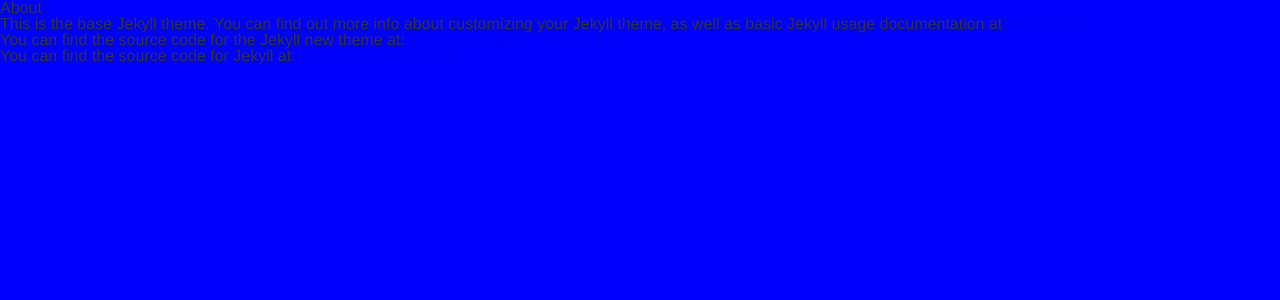
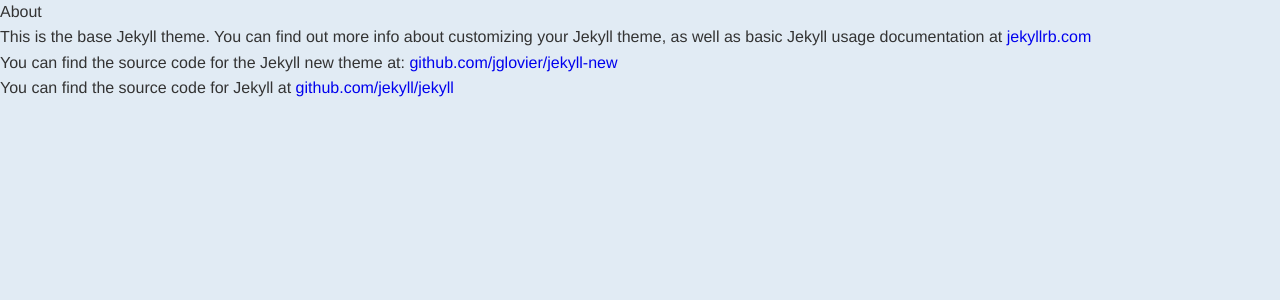
Before and after one commit to gayanvirajith/nugo, a Jekyll site: the page built from about.md, in a window 1280 px wide. Shown: the top 300 px of the page. Built offline with Jekyll 4.4.1, drawn with Linux system fonts in a browser that asks for light colours; nearby versions of some CDN libraries.

Commit message:
Above the fold css added

```diff
--- a/_layouts/default.html
+++ b/_layouts/default.html
@@ -14,19 +14,19 @@ layout: compress
 	    <meta name="description" content="{% if page.meta_description %}{{ page.meta_description }}{% else %}{{ site.harmony.meta_description }}{% endif %}">
 	    <link rel="canonical"
 	    href="{{ page.url | replace:'index.html','' | prepend: site.baseurl | prepend: site.url }}">
+
+      <style type="text/css">
+        html,body,div,span,applet,object,iframe,h1,h2,h3,h4,h5,h6,p,blockquote,pre,a,abbr,acronym,address,big,cite,code,del,dfn,em,img,ins,kbd,q,s,samp,small,strike,strong,sub,sup,tt,var,b,u,i,center,dl,dt,dd,ol,ul,li,fieldset,form,label,legend,table,caption,tbody,tfoot,thead,tr,th,td,article,aside,canvas,details,embed,figure,figcaption,footer,header,hgroup,menu,nav,output,ruby,section,summary,time,mark,audio,video{margin:0;padding:0;border:0;font-size:100%;font:inherit;vertical-align:baseline}article,aside,details,figcaption,figure,footer,header,hgroup,menu,nav,section,main{display:block}body{line-height:1}ol,ul{list-style:none}blockquote,q{quotes:none}blockquote:before,blockquote:after,q:before,q:after{content:'';content:none}table{border-collapse:collapse;border-spacing:0}h1,h2,h3,h4,h5,h6{line-height:1.5}p{line-height:1.6}ul{list-style-position:inside}ol{list-style:decimal;list-style-position:inside}h1,h2,h3,h4,h5,h6{color:#333}html *{-webkit-font-smoothing:antialiased;-moz-osx-font-smoothing:grayscale}*,*:after,*:before{-webkit-box-sizing:border-box;-moz-box-sizing:border-box;-ms-box-sizing:border-box;-o-box-sizing:border-box;box-sizing:border-box}body{font-size:100%;font-family:Helvetica,Arial,sans-serif;color:#333;background-color:red}@media only screen and (min-width: 768px){body{background-color:#e1ebf4}}img{border:0;display:block;max-width:100%;height:auto}a{text-decoration:none}
+      </style>
+
       <!-- HTML5 Shim and Respond.js IE8 support of HTML5 elements and media queries -->
       <!-- WARNING: Respond.js doesn't work if you view the page via file:// -->
       <!--[if lt IE 9]>
+        <link rel="stylesheet" type="text/css" href="{{ site.baseurl }}/assets/css/main.css">
         <script src="https://oss.maxcdn.com/html5shiv/3.7.2/html5shiv.min.js"></script>
         <script src="https://oss.maxcdn.com/respond/1.4.2/respond.min.js"></script>
       <![endif]-->
-      <style type="text/css">
-        html,body,div,span,applet,object,iframe,h1,h2,h3,h4,h5,h6,p,blockquote,pre,a,abbr,acronym,address,big,cite,code,del,dfn,em,img,ins,kbd,q,s,samp,small,strike,strong,sub,sup,tt,var,b,u,i,center,dl,dt,dd,ol,ul,li,fieldset,form,label,legend,table,caption,tbody,tfoot,thead,tr,th,td,article,aside,canvas,details,embed,figure,figcaption,footer,header,hgroup,menu,nav,output,ruby,section,summary,time,mark,audio,video{margin:0;padding:0;border:0;font-size:100%;font:inherit;vertical-align:baseline}article,aside,details,figcaption,figure,footer,header,hgroup,menu,nav,section,main{display:block}body{line-height:1}ol,ul{list-style:none}blockquote,q{quotes:none}blockquote:before,blockquote:after,q:before,q:after{content:'';content:none}table{border-collapse:collapse;border-spacing:0}
-          *, *:after, *:before { -webkit-box-sizing: border-box;-moz-box-sizing: border-box;-ms-box-sizing: border-box;-o-box-sizing: border-box;box-sizing: border-box;}
-          body {font-family: Helvetica, Arial, sans-serif; font-size:100%;background-color: #e1ebf4;color: #333;}
-          @media only screen and (min-width: 320px) { body {background-color: red; }}
-          @media only screen and (min-width: 768px) { body {background-color: blue; }}
-      </style>
+
       <!-- Modernizr js -->
       <script src="{{ site.baseurl }}/assets/js/min/modernizr.js"></script>
 	</head>
--- a/assets/css/_sass/base/_type.scss
+++ b/assets/css/_sass/base/_type.scss
@@ -1,20 +1,6 @@
 h1, h2, h3, h4, h5, h6 { line-height: 1.5; }
 
-p { line-height: 1.4;}
-
-
-// Utilities
-.bold    { font-weight: bold; }
-.regular { font-weight: normal; }
-.italic  { font-style: italic; }
-.caps    { text-transform: uppercase; letter-spacing: .2em; }
-
-// Alignment
-.left-align   { text-align: left; }
-.center       { text-align: center; }
-.right-align  { text-align: right; }
-.justified    { text-align: justify; }
-.display-none { display: none; }
+p { line-height: 1.6;}
 
 ul {
 	list-style-position: inside;
@@ -23,5 +9,4 @@ ol {
   list-style: decimal;
   list-style-position: inside;
 }
-
 h1, h2, h3, h4, h5, h6 { color: $body-text;}
--- /dev/null
+++ b/assets/css/atf.css
@@ -0,0 +1,2 @@
+html,body,div,span,applet,object,iframe,h1,h2,h3,h4,h5,h6,p,blockquote,pre,a,abbr,acronym,address,big,cite,code,del,dfn,em,img,ins,kbd,q,s,samp,small,strike,strong,sub,sup,tt,var,b,u,i,center,dl,dt,dd,ol,ul,li,fieldset,form,label,legend,table,caption,tbody,tfoot,thead,tr,th,td,article,aside,canvas,details,embed,figure,figcaption,footer,header,hgroup,menu,nav,output,ruby,section,summary,time,mark,audio,video{margin:0;padding:0;border:0;font-size:100%;font:inherit;vertical-align:baseline}article,aside,details,figcaption,figure,footer,header,hgroup,menu,nav,section,main{display:block}body{line-height:1}ol,ul{list-style:none}blockquote,q{quotes:none}blockquote:before,blockquote:after,q:before,q:after{content:'';content:none}table{border-collapse:collapse;border-spacing:0}h1,h2,h3,h4,h5,h6{line-height:1.5}p{line-height:1.6}ul{list-style-position:inside}ol{list-style:decimal;list-style-position:inside}h1,h2,h3,h4,h5,h6{color:#333}html *{-webkit-font-smoothing:antialiased;-moz-osx-font-smoothing:grayscale}*,*:after,*:before{-webkit-box-sizing:border-box;-moz-box-sizing:border-box;-ms-box-sizing:border-box;-o-box-sizing:border-box;box-sizing:border-box}body{font-size:100%;font-family:Helvetica,Arial,sans-serif;color:#333;background-color:red}@media only screen and (min-width: 768px){body{background-color:#e1ebf4}}
+img{border:0;display:block;max-width:100%;height:auto}a{text-decoration:none}
--- /dev/null
+++ b/assets/css/atf.scss
@@ -0,0 +1,41 @@
+/**
+ * Above the fold scss
+ */
+
+@import "./_sass/helpers/all";
+
+@import "./_sass/base/all";
+
+@import "./_sass/modules/all";
+
+html * {
+  -webkit-font-smoothing: antialiased;
+  -moz-osx-font-smoothing: grayscale;
+}
+
+*, *:after, *:before {
+  @include box-sizing(border-box);
+}
+
+body {
+  font: {
+    size: 100%;
+    family: $primary-font; // variables inside partials > _variables.scss
+  }
+  color: $body-text;
+  background-color:red;
+  @include MQ(M) {
+	background-color: #e1ebf4;
+  }
+}
+
+img {
+  border: 0;
+  display: block;
+  max-width: 100%;
+  height: auto;
+}
+
+a {
+  text-decoration: none;
+}
```
Also changed, not shown: gulpfile.js (+28 -3 lines), 1 other file.
